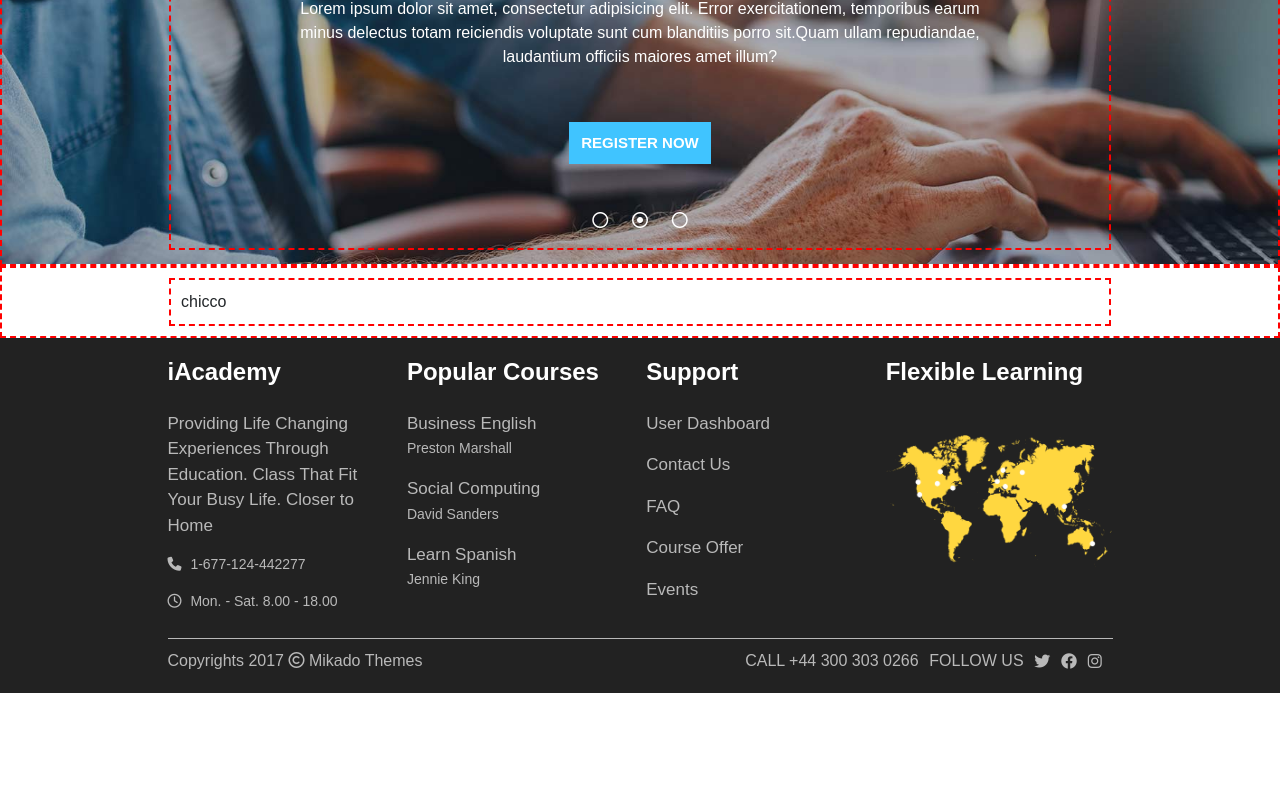
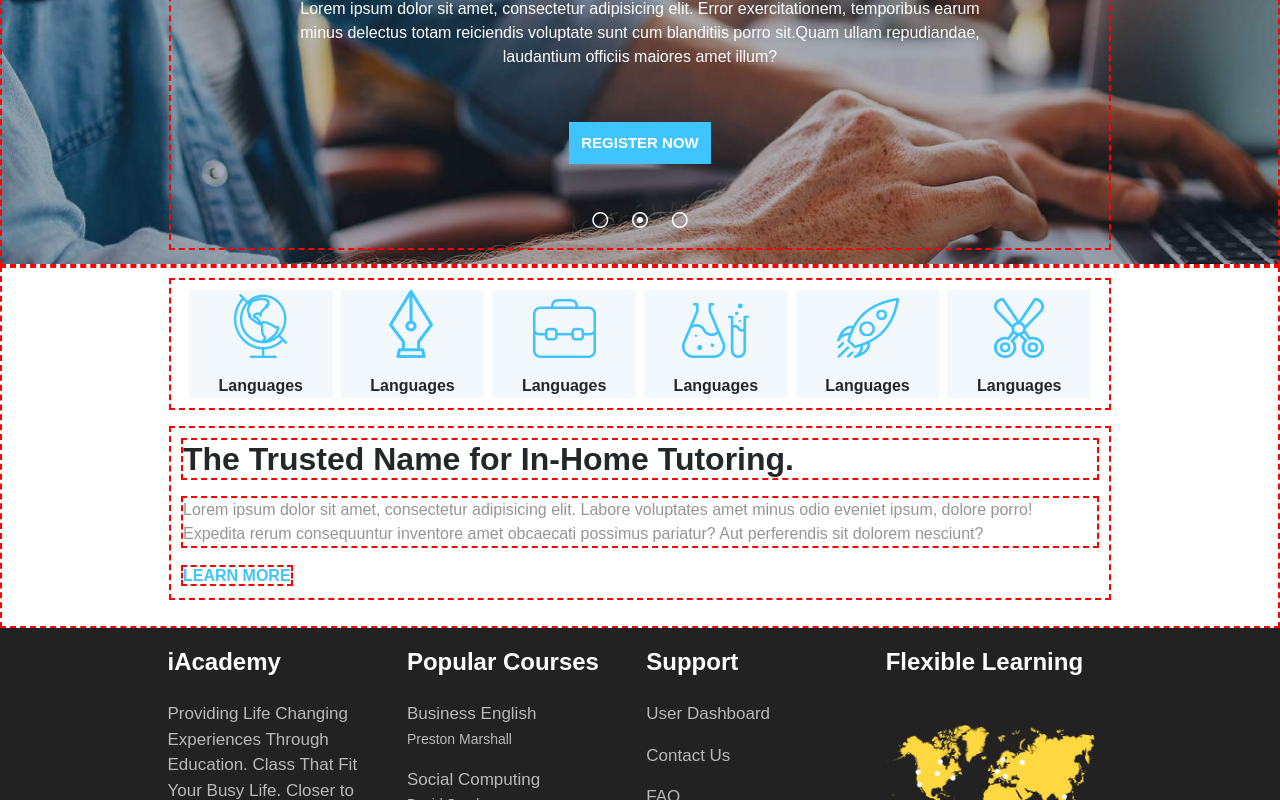
Before and after one commit to andreabellome/proj-html-vuejs, a Vue app: page / in a window 1280 px wide. Shown: the part 384-1184 px from the top of the page. Before the commit the page ends 1077 px from the top, so only its background shows below. Built offline with nearby package versions, Linux system fonts and the light colour scheme.

Commit message:
second div main

```diff
--- a/src/App.vue
+++ b/src/App.vue
@@ -23,7 +23,7 @@ export default {
 
 <template>
   <HeaderComp :datiHeader="store.headerObj" :datiCarousel="store.carouselObj" :currActive="store.currActive" />
-  <MainComp />
+  <MainComp :datiFirstDiv="store.firstDivObj" />
   <FooterComp :datiFooter="store.footerObj" />
 </template>
 
--- a/src/components/MainComp.vue
+++ b/src/components/MainComp.vue
@@ -1,11 +1,41 @@
 <template>
     <div class="debug padd-10">
 
-        <!-- start: main container -->
-        <div class="debug padd-10 width-75 margin-auto">
-            chicco
+        <!-- start: main container first div -->
+        <div class="debug default-div mb-3">
+
+            <div class="flex flex-dir-row just-cont-evenly">
+                <div v-for="(elem, index) in datiFirstDiv" class="flex flex-dir-col align-it-center just-cont-center"
+                    style="width: calc(100% / 6 - 1%); background-color: #F2F8FC;">
+
+                    <img :src="elem.imgpath" :alt="elem.title" class="img-fluid mb-3">
+
+                    <div class="text-bold">
+                        {{ elem.title }}
+                    </div>
+
+                </div>
+            </div>
+
         </div>
-        <!-- end: main container -->
+        <!-- end: main container first div -->
+
+        <div class="debug default-div mb-3">
+            <h2 class="debug text-bold mb-3">
+                The Trusted Name for In-Home Tutoring.
+            </h2>
+
+            <p class="debug" style="color: #959595;">
+                Lorem ipsum dolor sit amet, consectetur adipisicing elit. Labore voluptates amet minus odio eveniet ipsum,
+                dolore porro! Expedita rerum consequuntur inventore amet obcaecati possimus pariatur? Aut perferendis sit
+                dolorem nesciunt?
+            </p>
+
+            <span class="debug learn-more">
+                Learn more
+            </span>
+
+        </div>
 
     </div>
 </template>
@@ -13,12 +43,28 @@
 <script>
 export default {
     name: 'MainComp',
+    props: ['datiFirstDiv'],
     setup() {
-
 
         return {}
     }
 }
 </script>
 
-<style lang="scss" scoped></style>
+<style lang="scss" scoped>
+.default-div {
+    padding: 10px;
+    width: 75%;
+    margin: auto;
+}
+
+.learn-more {
+    color: #40C4FF;
+    font-weight: bold;
+    text-transform: uppercase;
+
+    &:hover {
+        cursor: pointer;
+    }
+}
+</style>
--- a/src/store.js
+++ b/src/store.js
@@ -32,6 +32,36 @@ export const store = reactive(
             }
         ],
         /* end: carousel info */
+        firstDivObj: [
+            {
+                title: 'Languages',
+                imgpath: '../src/assets/h5-custom-icon-1.png'
+            },
+            {
+                title: 'Languages',
+                imgpath: '../src/assets/h5-custom-icon-2.png'
+            },
+            {
+                title: 'Languages',
+                imgpath: '../src/assets/h5-custom-icon-3.png'
+            },
+            {
+                title: 'Languages',
+                imgpath: '../src/assets/h5-custom-icon-4.png'
+            },
+            {
+                title: 'Languages',
+                imgpath: '../src/assets/h5-custom-icon-5.png'
+            },
+            {
+                title: 'Languages',
+                imgpath: '../src/assets/h5-custom-icon-6.png'
+            },
+
+        ],
+        /* start: main info */
+
+        /* end: main info */
 
         /* start: object with footer info */
         footerObj: [
```
